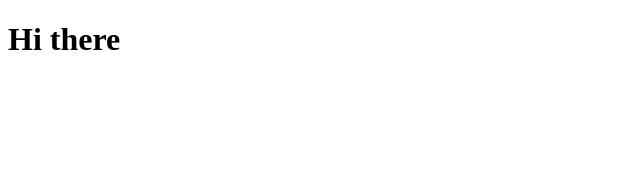
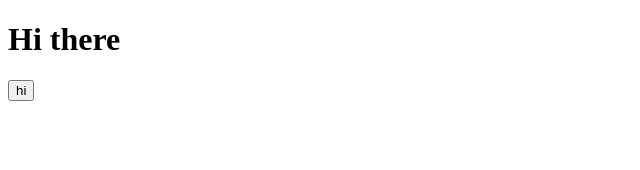
Before and after one commit to Matt-htims/dancing-frontend, a Next.js app: page / in a window 1280 px wide. Shown: the top 170 px of the page, without its empty margins (0-640 px from the left). Built offline with nearby package versions, Linux system fonts and the light colour scheme.

Commit message:
Added prettier and prettier tailwindcss

```diff
--- a/package.json
+++ b/package.json
@@ -6,7 +6,9 @@
     "dev": "next dev",
     "build": "next build",
     "start": "next start",
-    "lint": "next lint"
+    "lint": "next lint",
+    "format": "prettier --check --ignore-path .gitignore .",
+    "format:fix": "prettier --write --ignore-path .gitignore ."
   },
   "dependencies": {
     "eslint": "8.35.0",
@@ -18,6 +20,8 @@
   "devDependencies": {
     "autoprefixer": "^10.4.13",
     "postcss": "^8.4.21",
+    "prettier": "^2.8.4",
+    "prettier-plugin-tailwindcss": "^0.2.3",
     "tailwindcss": "^3.2.7"
   }
 }
--- a/pages/index.jsx
+++ b/pages/index.jsx
@@ -6,12 +6,18 @@ export default function Home() {
     <>
       <Head>
         <title>Splash</title>
-        <meta name="description" content="You can't drink wine when your mouth is full of objectives." />
+        <meta
+          name="description"
+          content="You can't drink wine when your mouth is full of objectives."
+        />
         <meta name="viewport" content="width=device-width, initial-scale=1" />
         <link rel="icon" href="/favicon.ico" />
       </Head>
       <main>
-        <h1 className='text-xl'>Hi there</h1>
+        <h1 className="text-xl">Hi there</h1>
+        <button className="bg-sky-700 px-4 py-2 text-white hover:bg-sky-800 sm:px-8 sm:py-3">
+          hi
+        </button>
       </main>
     </>
   )
```
Also changed, not shown: .eslintrc.json, .prettierrc.js (added), 1 other file (tests, documents, lock files or other folders).
